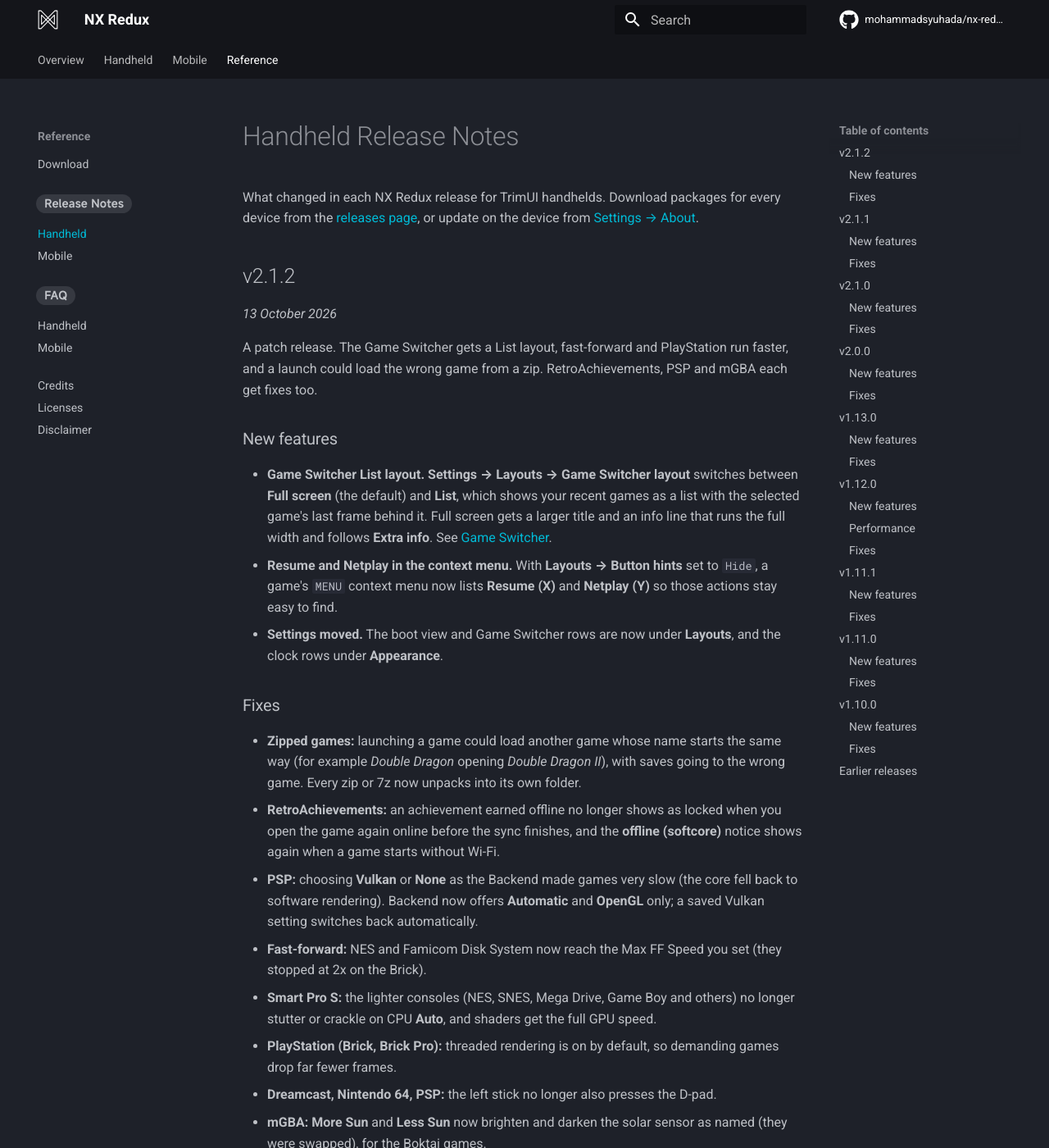
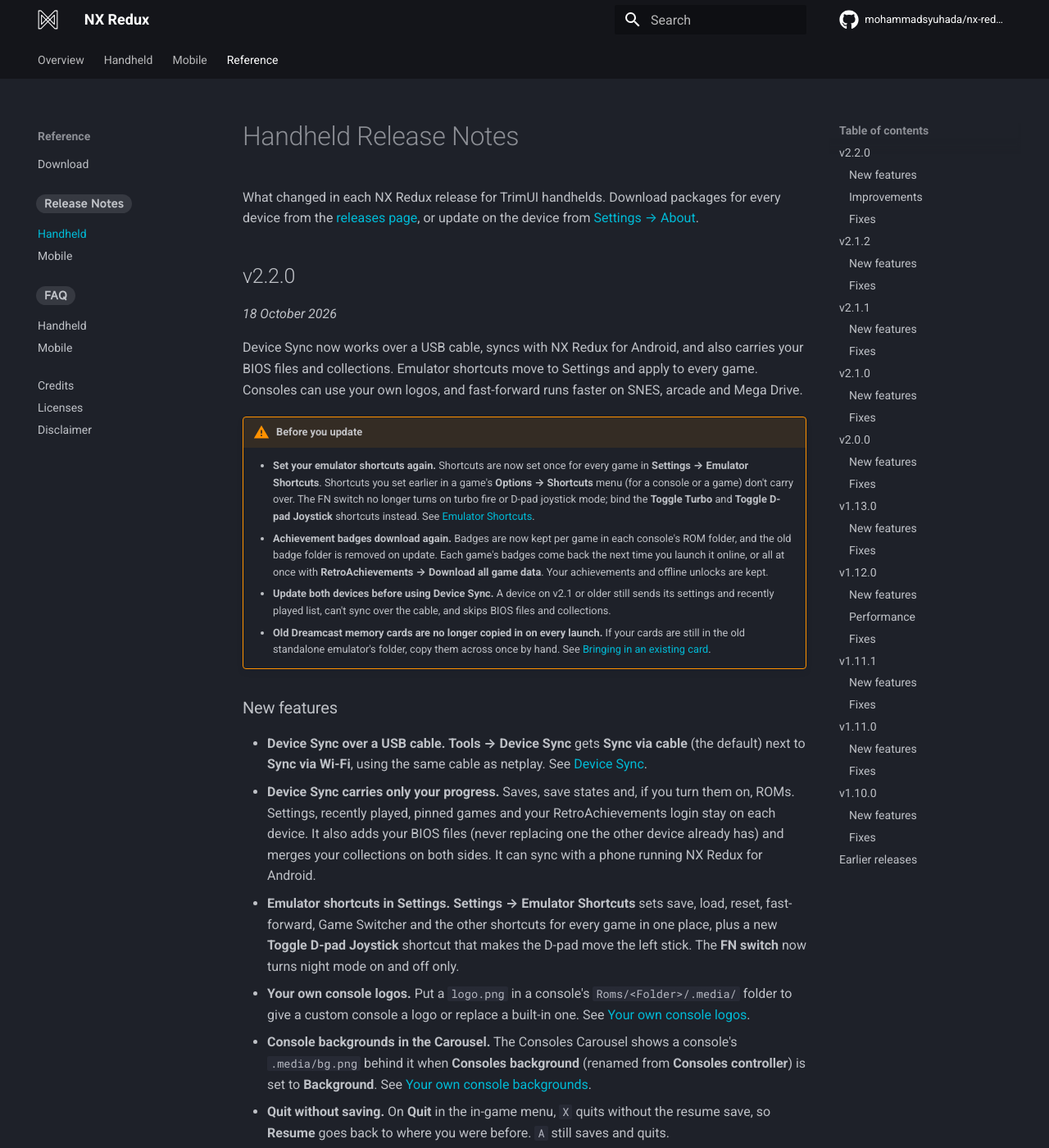
Before and after one commit to mohammadsyuhada/nx-redux-docs, an MkDocs documentation site: the page built from docs/reference/release-notes/handheld.md, in a window 1280 px wide and 1400 px high. Shown: the whole window at 82% size. Built offline with MkDocs 1.6.1 and Material for MkDocs 9.7.7, drawn with Linux system fonts in a browser that asks for light colours; comment, search, counter and statistics services are not loaded; some of the changed text lies outside the part shown.

```diff
--- a/docs/reference/release-notes/handheld.md
+++ b/docs/reference/release-notes/handheld.md
@@ -8,6 +8,99 @@
 for every device from the
 [releases page](https://github.com/mohammadsyuhada/nx-redux/releases), or
 update on the device from [Settings → About](../../handheld/settings/about.md).
+
+## v2.2.0
+
+*18 October 2026*
+
+Device Sync now works over a USB cable, syncs with NX Redux for Android, and
+also carries your BIOS files and collections. Emulator shortcuts move to
+Settings and apply to every game. Consoles can use your own logos, and
+fast-forward runs faster on SNES, arcade and Mega Drive.
+
+!!! warning "Before you update"
+    - **Set your emulator shortcuts again.** Shortcuts are now set once for
+      every game in **Settings → Emulator Shortcuts**. Shortcuts you set
+      earlier in a game's **Options → Shortcuts** menu (for a console or a
+      game) don't carry over. The FN switch no longer turns on turbo fire or
+      D-pad joystick mode; bind the **Toggle Turbo** and **Toggle D-pad
+      Joystick** shortcuts instead. See
+      [Emulator Shortcuts](../../handheld/settings/emulator-shortcuts.md).
+    - **Achievement badges download again.** Badges are now kept per game in
+      each console's ROM folder, and the old badge folder is removed on
+      update. Each game's badges come back the next time you launch it
+      online, or all at once with **RetroAchievements → Download all game
+      data**. Your achievements and offline unlocks are kept.
+    - **Update both devices before using Device Sync.** A device on v2.1 or
+      older still sends its settings and recently played list, can't sync
+      over the cable, and skips BIOS files and collections.
+    - **Old Dreamcast memory cards are no longer copied in on every launch.**
+      If your cards are still in the old standalone emulator's folder, copy
+      them across once by hand. See
+      [Bringing in an existing card](../../handheld/emulators/dreamcast.md#bringing-in-an-existing-card).
+
+### New features
+
+- **Device Sync over a USB cable.** **Tools → Device Sync** gets **Sync via
+  cable** (the default) next to **Sync via Wi-Fi**, using the same cable as
+  netplay. See [Device Sync](../../handheld/apps/device-sync.md).
+- **Device Sync carries only your progress.** Saves, save states and, if you
+  turn them on, ROMs. Settings, recently played, pinned games and your
+  RetroAchievements login stay on each device. It also adds your BIOS files
+  (never replacing one the other device already has) and merges your
+  collections on both sides. It can sync with a phone running NX Redux for
+  Android.
+- **Emulator shortcuts in Settings.** **Settings → Emulator Shortcuts** sets
+  save, load, reset, fast-forward, Game Switcher and the other shortcuts for
+  every game in one place, plus a new **Toggle D-pad Joystick** shortcut that
+  makes the D-pad move the left stick. The **FN switch** now turns night mode
+  on and off only.
+- **Your own console logos.** Put a `logo.png` in a console's
+  `Roms/<Folder>/.media/` folder to give a custom console a logo or replace
+  a built-in one. See
+  [Your own console logos](../../handheld/guide/layouts.md#your-own-console-logos).
+- **Console backgrounds in the Carousel.** The Consoles Carousel shows a
+  console's `.media/bg.png` behind it when **Consoles background** (renamed
+  from **Consoles controller**) is set to **Background**. See
+  [Your own console backgrounds](../../handheld/guide/layouts.md#your-own-console-backgrounds).
+- **Quit without saving.** On **Quit** in the in-game menu, `X` quits without
+  the resume save, so **Resume** goes back to where you were before. `A`
+  still saves and quits.
+- **Rotate pictures.** In the **Image Viewer**, `Y` turns the picture 90°
+  clockwise and saves it to the file. See
+  [Image Viewer](../../handheld/apps/image-viewer.md).
+- **Controller art.** Ports show a modern gamepad, and Pico-8, Doom and the
+  home computers show a keyboard, instead of a blank space.
+
+### Improvements
+
+- **Faster fast-forward.** SNES (snes9x and Supafaust), FBNeo arcade and
+  Genesis Plus GX no longer draw the frames fast-forward skips, so they get
+  much closer to your Max FF Speed (SNES at 8x on the Brick went from about
+  2.75x to 5.5x).
+- **Faster RetroAchievements launches.** Each console folder remembers its
+  games' fingerprints, so a game isn't checked again on every launch, and
+  **Download** in the RetroAchievements app skips games it has already
+  checked.
+
+### Fixes
+
+- **Device Sync:** a sync could hang when the devices paired but one missed
+  the other's reply, and a failed or cancelled sync on one device left the
+  other waiting. A sync cut short (`B`, cable pulled, Wi-Fi lost) no longer
+  leaves a half-copied file behind. ROM sync no longer copies a game into a
+  second emulator folder of the same console, and never replaces existing
+  game art.
+- **Dreamcast:** save states made mid-game (on the handheld or a phone) load
+  on the first try. The shared memory cards now live in `Saves/DC`, so Device
+  Sync carries them with your other saves; existing cards move there on
+  their own.
+- **Nintendo 64:** save, load and Game Switcher shortcuts no longer freeze
+  the game.
+- **Nintendo DS (Brick, Brick Pro):** holding `A` drags the stylus again.
+- **Game Boy Advance:** Classic NES Series carts (such as *Pac-Man* or
+  *Super Mario Bros.*) now run; they start on mGBA automatically, keeping
+  their saves in `Saves/GBA`.
 
 ## v2.1.2
 
--- a/mkdocs.yml
+++ b/mkdocs.yml
@@ -26,7 +26,7 @@
     - content.code.copy
 
 extra:
-  handheld_version: v2.1.2   # shown beside Handheld on the landing page; bump with each release
+  handheld_version: v2.2.0   # shown beside Handheld on the landing page; bump with each release
   analytics:
     provider: google
     property: G-PJ9F1Q2YLL
```
Also changed, not shown: docs/handheld/apps/device-sync.md (+7 -1 lines), docs/reference/release-notes/mobile.md (+1 -1 lines).
